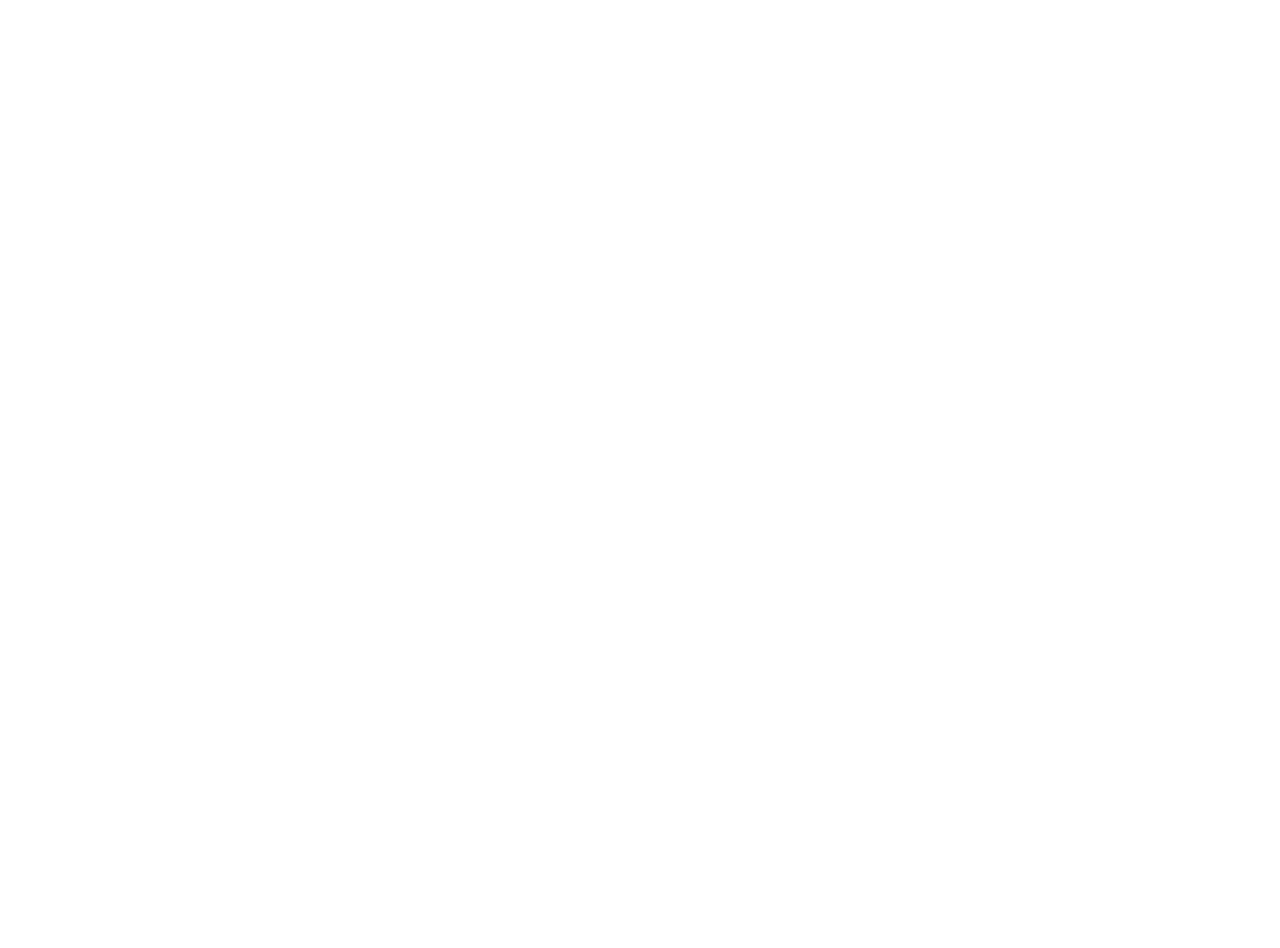
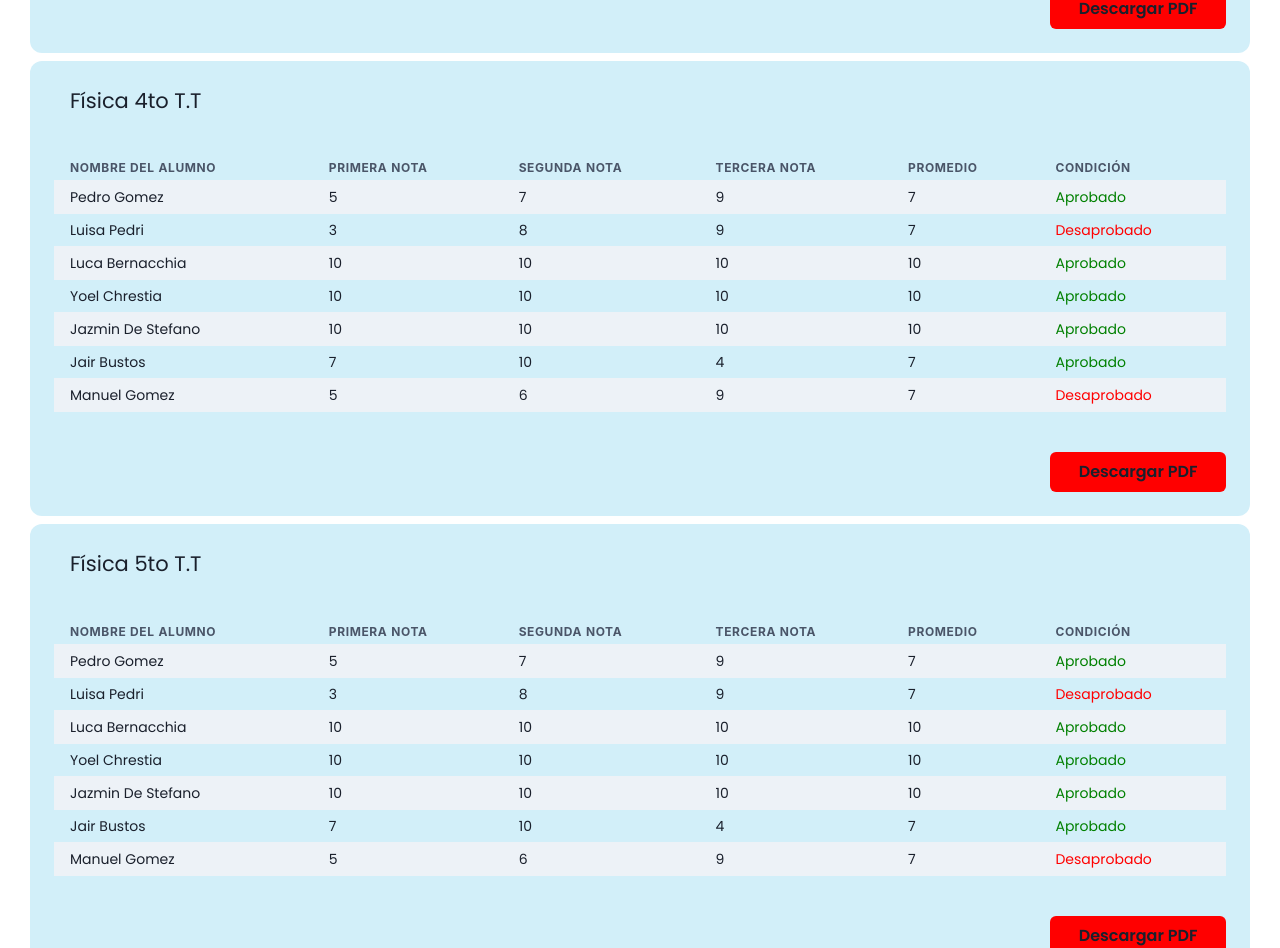
Before and after one commit to YoelChrestia/tp-interfaces, a React (Create React App) app: page /notas in a window 1280 px wide. Shown: the part 591-1539 px from the top of the page. Before the commit the page ends 898 px from the top, so only its background shows below. Built offline with nearby package versions, Linux system fonts and the light colour scheme.

Commit message:
filtro mat

```diff
--- a/src/App.js
+++ b/src/App.js
@@ -1,3 +1,4 @@
+import { useState } from "react";
 import { ChakraProvider } from "@chakra-ui/react";
 import { Route } from "wouter";
 import Home from "./pages/home/index";
@@ -10,23 +11,28 @@
 import Layout from "./components/Layout";
 
 function App() {
+  const [filtroMaterias, setFiltroMaterias] = useState("");
+
   return (
     <ChakraProvider>
       <Layout>
         <Route path="/home">
-          <Home/>
+          <Home />
         </Route>
         <Route path="/materias">
-          <Materias/>
+          <Materias
+            filtroMaterias={filtroMaterias}
+            setFiltroMaterias={setFiltroMaterias}
+          />
         </Route>
         <Route path="/notas">
-          <Notas/>
+          <Notas />
         </Route>
         <Route path="/mensajeria">
-          <Mensajeria/>
+          <Mensajeria />
         </Route>
         <Route path="/calendario-academico">
-          <Calendar/>
+          <Calendar />
         </Route>
         <Route path="/">
           <Login />
--- a/src/pages/notas/index.js
+++ b/src/pages/notas/index.js
@@ -1,7 +1,6 @@
 import { useState, useEffect } from "react";
 import {
   Stack,
-  useBreakpointValue,
   Table,
   Tbody,
   Thead,
@@ -9,9 +8,10 @@
   Tr,
   Td,
   Button,
+  Text,
 } from "@chakra-ui/react";
-import { borders, colors } from "../../theme/theme";
-import NotasFiltro from "./notasFiltro";
+import { borders, colors, sizes } from "../../theme/theme";
+import MateriaFiltro from "../materias/materiaFiltro";
 
 const alumnos = [
   {
@@ -54,107 +54,45 @@
     apellido: "Bustos",
     primeraNota: 7,
     segundaNota: 10,
-    terceraNota: 10,
+    terceraNota: 4,
   },
   {
-    nombre: "Jair",
-    apellido: "Bustos",
-    primeraNota: 7,
-    segundaNota: 10,
-    terceraNota: 8,
-  },
-  {
-    nombre: "Jair",
-    apellido: "Bustos",
-    primeraNota: 7,
-    segundaNota: 10,
-    terceraNota: 2,
-  },
-  {
-    nombre: "Jair",
-    apellido: "Bustos",
-    primeraNota: 7,
-    segundaNota: 10,
-    terceraNota: 5,
-  },
-  {
-    nombre: "Jair",
-    apellido: "Bustos",
-    primeraNota: 7,
-    segundaNota: 9,
-    terceraNota: 3,
-  },
-  {
-    nombre: "Jair",
-    apellido: "Bustos",
-    primeraNota: 7,
+    nombre: "Manuel",
+    apellido: "Gomez",
+    primeraNota: 5,
     segundaNota: 6,
-    terceraNota: 1,
-  },
-  {
-    nombre: "Jair",
-    apellido: "Bustos",
-    primeraNota: 7,
-    segundaNota: 10,
-    terceraNota: 10,
-  },
-  {
-    nombre: "Jair",
-    apellido: "Bustos",
-    primeraNota: 7,
-    segundaNota: 2,
-    terceraNota: 10,
-  },
-  {
-    nombre: "Jair",
-    apellido: "Bustos",
-    primeraNota: 7,
-    segundaNota: 10,
-    terceraNota: 5,
-  },
-  {
-    nombre: "Jair",
-    apellido: "Bustos",
-    primeraNota: 7,
-    segundaNota: 9,
-    terceraNota: 10,
+    terceraNota: 9,
   },
 ];
 
-const apellidoAlumnos = () => {
-  let alumnitos = [];
-  alumnos.map((alumno) => {
-    return alumnitos.push(alumno.apellido);
-  });
-  return alumnitos;
-};
+const materias = ["Matematica", "Fisica", "Fisica II"];
 
 const Notas = () => {
-  const direction = useBreakpointValue({
-    base: "column",
-    md: "row",
-  });
+  const [materiaFiltrada, setMateriaFiltrada] = useState("");
+  const [materiaMostrar, setMateriaMostrar] = useState([]);
+
+  useEffect(() => {
+    let materiasFiltered = [...materias];
+
+    if (materiaFiltrada === "default") {
+      setMateriaMostrar(...materias);
+    }
+
+    if (materiaFiltrada && materiaFiltrada !== "default") {
+      materiasFiltered = materias.filter(
+        (materia) => materia === materiaFiltrada
+      );
+    }
+    setMateriaMostrar(materiasFiltered);
+  }, [materiaFiltrada, materias]);
 
   const Notas = () => {
-    const [alumnoFiltrado, setAlumnosFiltrados] = useState("");
-    const [alumnoMostrar, setAlumnoMostrar] = useState([]);
-
-    useEffect(() => {
-      let alumnosFiltered = [...alumnos];
-
-      if (alumnoFiltrado === "default") {
-        setAlumnoMostrar(...alumnos);
-      }
-
-      if (alumnoFiltrado && alumnoFiltrado !== "0") {
-        alumnosFiltered = alumnos.filter(
-          (alumno) => alumno.apellido === alumnoFiltrado
-        );
-      }
-      setAlumnoMostrar(alumnosFiltered);
-    }, [alumnoFiltrado, alumnos]);
-
     return (
+      <Stack direction={"column"}>
+        <MateriaFiltro
+          materias={materias}
+          setMateriaFiltrada={setMateriaFiltrada}
+        />
         <Stack
           direction={"column"}
           w={"100%"}
@@ -163,10 +101,9 @@
           gap={10}
           borderRadius={borders.borderRadius}
         >
-        <NotasFiltro
-          alumnos={apellidoAlumnos()}
-          setAlumnosFiltrados={setAlumnosFiltrados}
-        />
+          <Stack px={4}>
+            <Text fontSize={sizes.miniTitle}>Matemática 2do T.M</Text>
+          </Stack>
           <Table size="sm" w={"100%"} variant="striped" colorScheme="gray">
             <Thead>
               <Tr>
@@ -179,7 +116,7 @@
               </Tr>
             </Thead>
             <Tbody>
-            {alumnoMostrar.map((alumno) => {
+              {alumnos.map((alumno) => {
                 return (
                   <Tr>
                     <Td align="center" value={alumno.apellido}>
@@ -221,6 +158,137 @@
             </Button>
           </Stack>
         </Stack>
+        <Stack
+          direction={"column"}
+          w={"100%"}
+          p={6}
+          bgColor={colors.blue1}
+          gap={10}
+          borderRadius={borders.borderRadius}
+        >
+          <Stack px={4}>
+            <Text fontSize={sizes.miniTitle}>Física 4to T.T</Text>
+          </Stack>
+          <Table size="sm" w={"100%"} variant="striped" colorScheme="gray">
+            <Thead>
+              <Tr>
+                <Th>Nombre del alumno</Th>
+                <Th>Primera Nota</Th>
+                <Th>Segunda Nota</Th>
+                <Th>Tercera Nota</Th>
+                <Th>Promedio</Th>
+                <Th>Condición</Th>
+              </Tr>
+            </Thead>
+            <Tbody>
+              {alumnos.map((alumno) => {
+                return (
+                  <Tr>
+                    <Td align="center" value={alumno.apellido}>
+                      {alumno.nombre} {alumno.apellido}
+                    </Td>
+                    <Td align="center">{alumno.primeraNota}</Td>
+                    <Td align="center">{alumno.segundaNota}</Td>
+                    <Td align="center">{alumno.terceraNota}</Td>
+                    <Td align="center">
+                      {Math.round(
+                        (alumno.primeraNota +
+                          alumno.segundaNota +
+                          alumno.terceraNota) /
+                          3
+                      )}
+                    </Td>
+                    {(alumno.primeraNota +
+                      alumno.segundaNota +
+                      alumno.terceraNota) /
+                      3 >=
+                    7 ? (
+                      <Td align="center" color={"green"}>
+                        Aprobado
+                      </Td>
+                    ) : (
+                      <Td align="center" color={"red"}>
+                        Desaprobado
+                      </Td>
+                    )}
+                  </Tr>
+                );
+              })}
+            </Tbody>
+          </Table>
+
+          <Stack w={"100%"}>
+            <Button bgColor={"red"} alignSelf={"end"} w={"15%"} size={"md"}>
+              Descargar PDF
+            </Button>
+          </Stack>
+        </Stack>
+        <Stack
+          direction={"column"}
+          w={"100%"}
+          p={6}
+          bgColor={colors.blue1}
+          gap={10}
+          borderRadius={borders.borderRadius}
+        >
+          <Stack px={4}>
+            <Text fontSize={sizes.miniTitle}>Física 5to T.T</Text>
+          </Stack>
+          <Table size="sm" w={"100%"} variant="striped" colorScheme="gray">
+            <Thead>
+              <Tr>
+                <Th>Nombre del alumno</Th>
+                <Th>Primera Nota</Th>
+                <Th>Segunda Nota</Th>
+                <Th>Tercera Nota</Th>
+                <Th>Promedio</Th>
+                <Th>Condición</Th>
+              </Tr>
+            </Thead>
+            <Tbody>
+              {alumnos.map((alumno) => {
+                return (
+                  <Tr>
+                    <Td align="center" value={alumno.apellido}>
+                      {alumno.nombre} {alumno.apellido}
+                    </Td>
+                    <Td align="center">{alumno.primeraNota}</Td>
+                    <Td align="center">{alumno.segundaNota}</Td>
+                    <Td align="center">{alumno.terceraNota}</Td>
+                    <Td align="center">
+                      {Math.round(
+                        (alumno.primeraNota +
+                          alumno.segundaNota +
+                          alumno.terceraNota) /
+                          3
+                      )}
+                    </Td>
+                    {(alumno.primeraNota +
+                      alumno.segundaNota +
+                      alumno.terceraNota) /
+                      3 >=
+                    7 ? (
+                      <Td align="center" color={"green"}>
+                        Aprobado
+                      </Td>
+                    ) : (
+                      <Td align="center" color={"red"}>
+                        Desaprobado
+                      </Td>
+                    )}
+                  </Tr>
+                );
+              })}
+            </Tbody>
+          </Table>
+
+          <Stack w={"100%"}>
+            <Button bgColor={"red"} alignSelf={"end"} w={"15%"} size={"md"}>
+              Descargar PDF
+            </Button>
+          </Stack>
+        </Stack>
+      </Stack>
     );
   };
 
--- a/src/pages/notas/notasFiltro.js
+++ /dev/null
@@ -1,27 +0,0 @@
-import { Select } from "@chakra-ui/react";
-import { borders } from "../../theme/theme";
-
-const NotasFiltro = ({ alumnos, setAlumnosFiltrados }) => {
-  return (
-    <Select
-      w={"40%"}
-      bgColor={"white"}
-      size={"sm"}
-      borderRadius={borders.borderRadius}
-      onChange={(e) => setAlumnosFiltrados(e.target.value)}
-    >
-      <option defaultChecked value={"default"}>
-        Seleccione el alumno
-      </option>
-      {alumnos.map((alumno) => {
-        return (
-          <>
-            <option value={alumno}>{alumno}</option>
-          </>
-        );
-      })}
-    </Select>
-  );
-};
-
-export default NotasFiltro;
```
Also changed, not shown: src/pages/materias/index.js (+9 -32 lines). Lines whose indentation alone changed are shown as unchanged.
